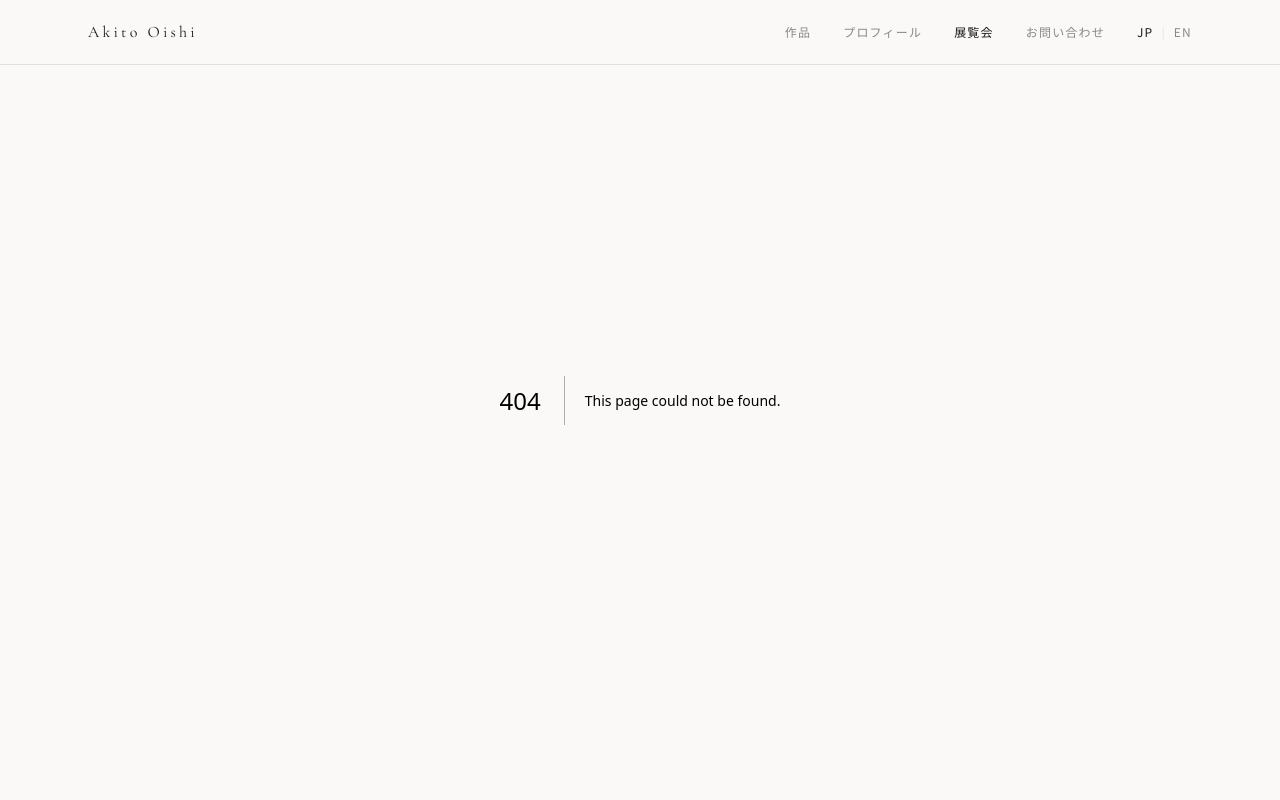
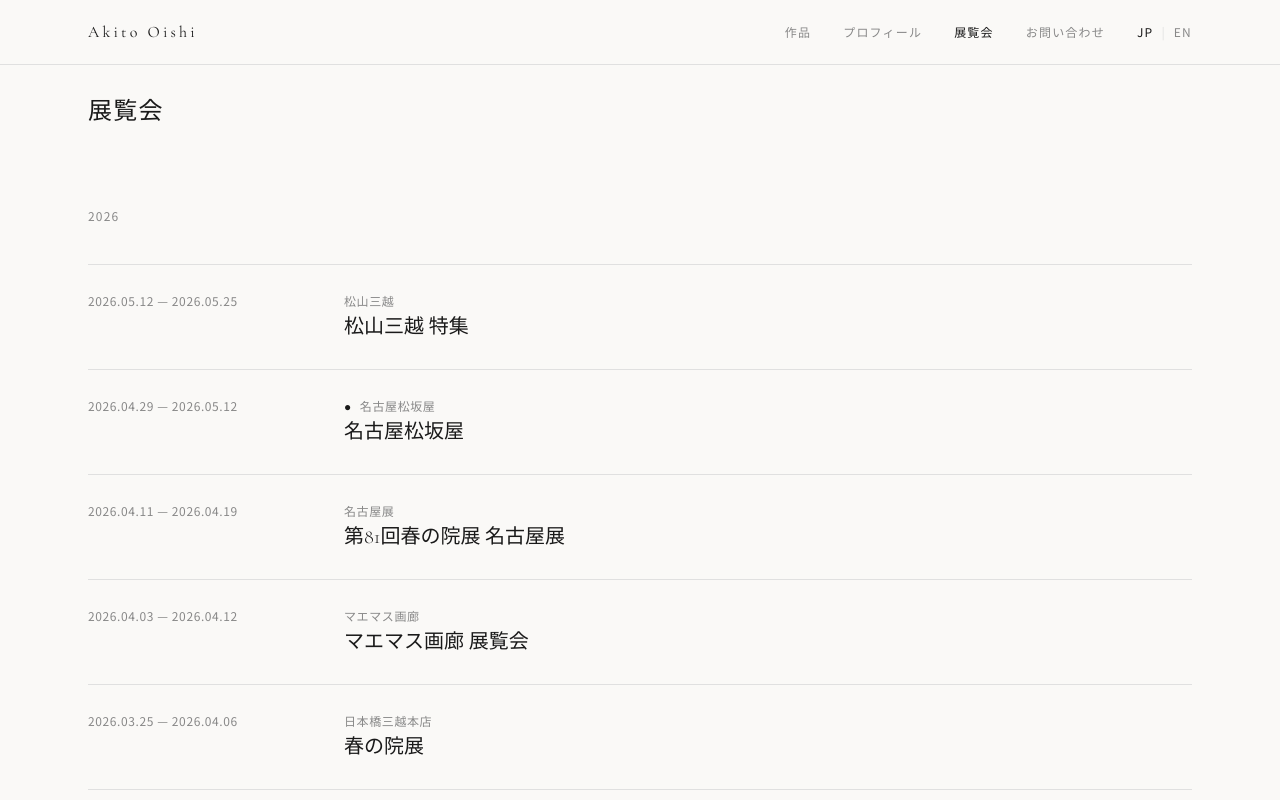
Before and after one commit to akito-oishi/akito-portfolio, a Next.js app: page /exhibitions in a window 1280 px wide. Before the commit this address had no page. Shown: the top 800 px of the page. Built offline with nearby package versions, Linux system fonts and the light colour scheme.

Commit message:
feat: add exhibitions page

```diff
--- /dev/null
+++ b/app/exhibitions/page.tsx
@@ -0,0 +1,12 @@
+import { getExhibitions } from '@/lib/exhibitions'
+import { ExhibitionsContent } from '@/components/exhibitions/ExhibitionsContent'
+
+export const metadata = {
+    title: '展覧会 | Exhibitions',
+    description: '大石晃人の展覧会情報。Exhibition information for Nihonga artist Akito Oishi.',
+}
+
+export default function ExhibitionsPage() {
+    const exhibitions = getExhibitions()
+    return <ExhibitionsContent exhibitions={exhibitions} />
+}
--- /dev/null
+++ b/components/exhibitions/ExhibitionsContent.tsx
@@ -0,0 +1,81 @@
+'use client'
+
+import { useLanguage } from '@/lib/i18n'
+import { FadeIn } from '@/components/ui/FadeIn'
+import { isOngoing } from '@/lib/exhibitions'
+import type { Exhibition } from '@/lib/types'
+
+export function ExhibitionsContent({ exhibitions }: { exhibitions: Exhibition[] }) {
+    const { lang, t } = useLanguage()
+
+    const grouped = exhibitions.reduce<Record<string, Exhibition[]>>((acc, ex) => {
+        const year = ex.startDate.slice(0, 4)
+        if (!acc[year]) acc[year] = []
+        acc[year].push(ex)
+        return acc
+    }, {})
+
+    const years = Object.keys(grouped).sort((a, b) => Number(b) - Number(a))
+
+    return (
+        <div className="pt-24 pb-24 min-h-screen">
+            <div className="max-w-content mx-auto px-6 md:px-12">
+                <FadeIn>
+                    <h1 className="font-serif text-2xl font-light tracking-wider mb-16 md:mb-20">
+                        {t('exhibitions', 'title')}
+                    </h1>
+                </FadeIn>
+
+                {years.map((year) => (
+                    <FadeIn key={year}>
+                        <div className="mb-16">
+                            <h2 className="font-sans text-xs tracking-widest text-muted mb-10">{year}</h2>
+                            <div>
+                                {grouped[year].map((ex, i) => {
+                                    const ongoing = isOngoing(ex)
+                                    return (
+                                        <div
+                                            key={i}
+                                            className="flex flex-col md:flex-row gap-2 md:gap-12 py-7 border-b border-border first:border-t"
+                                        >
+                                            <div className="md:w-52 shrink-0">
+                                                <p className="font-sans text-xs text-muted tracking-wider">
+                                                    {ex.startDate.replace(/-/g, '.')} — {ex.endDate.replace(/-/g, '.')}
+                                                </p>
+                                            </div>
+                                            <div>
+                                                <p className="font-sans text-xs text-muted tracking-wider mb-1 flex items-center gap-2">
+                                                    {ongoing && (
+                                                        <span className="text-ink" aria-hidden="true">●</span>
+                                                    )}
+                                                    {ongoing && (
+                                                        <span className="sr-only">{t('exhibitions', 'ongoing')}</span>
+                                                    )}
+                                                    {lang === 'ja' ? ex.location : ex.locationEn}
+                                                </p>
+                                                <p className="font-serif text-xl font-light text-ink">
+                                                    {lang === 'ja' ? ex.title : ex.titleEn}
+                                                </p>
+                                                {ex.link && (
+                                                    <a
+                                                        href={ex.link}
+                                                        target="_blank"
+                                                        rel="noopener noreferrer"
+                                                        className="font-sans text-xs text-muted hover:text-ink transition-colors mt-2 inline-block"
+                                                        aria-label={`${lang === 'ja' ? ex.title : ex.titleEn} の詳細ページ`}
+                                                    >
+                                                        →
+                                                    </a>
+                                                )}
+                                            </div>
+                                        </div>
+                                    )
+                                })}
+                            </div>
+                        </div>
+                    </FadeIn>
+                ))}
+            </div>
+        </div>
+    )
+}
```
